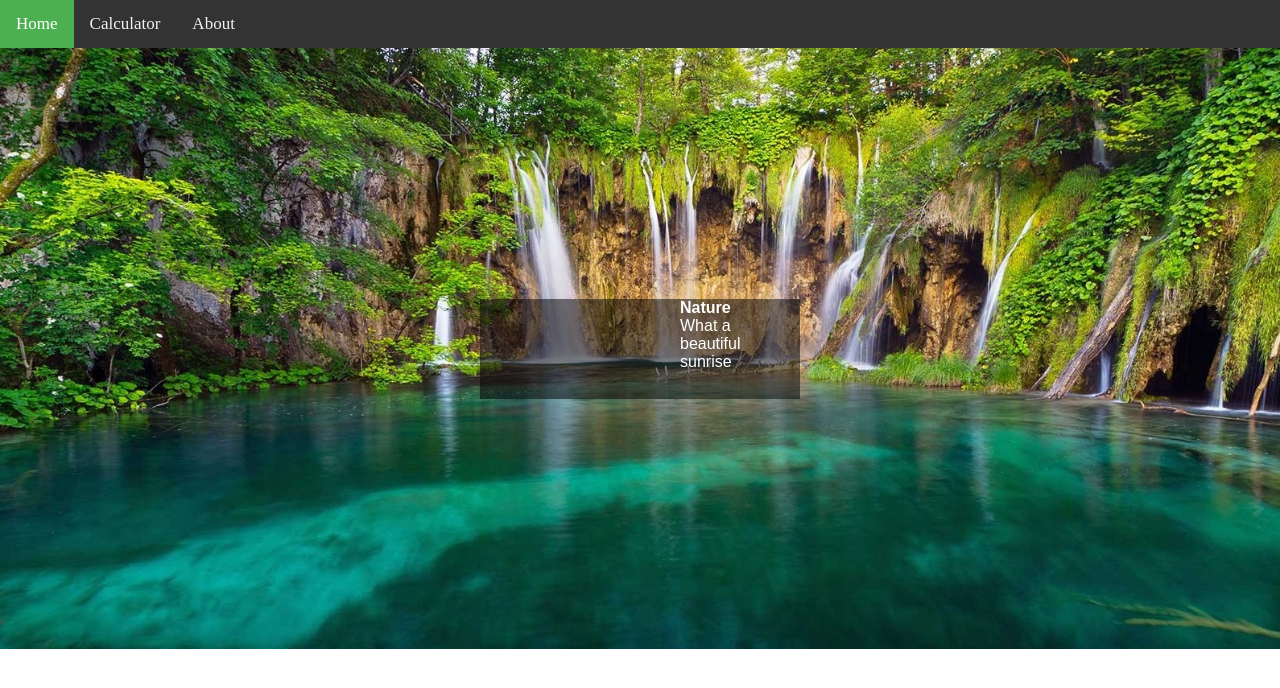
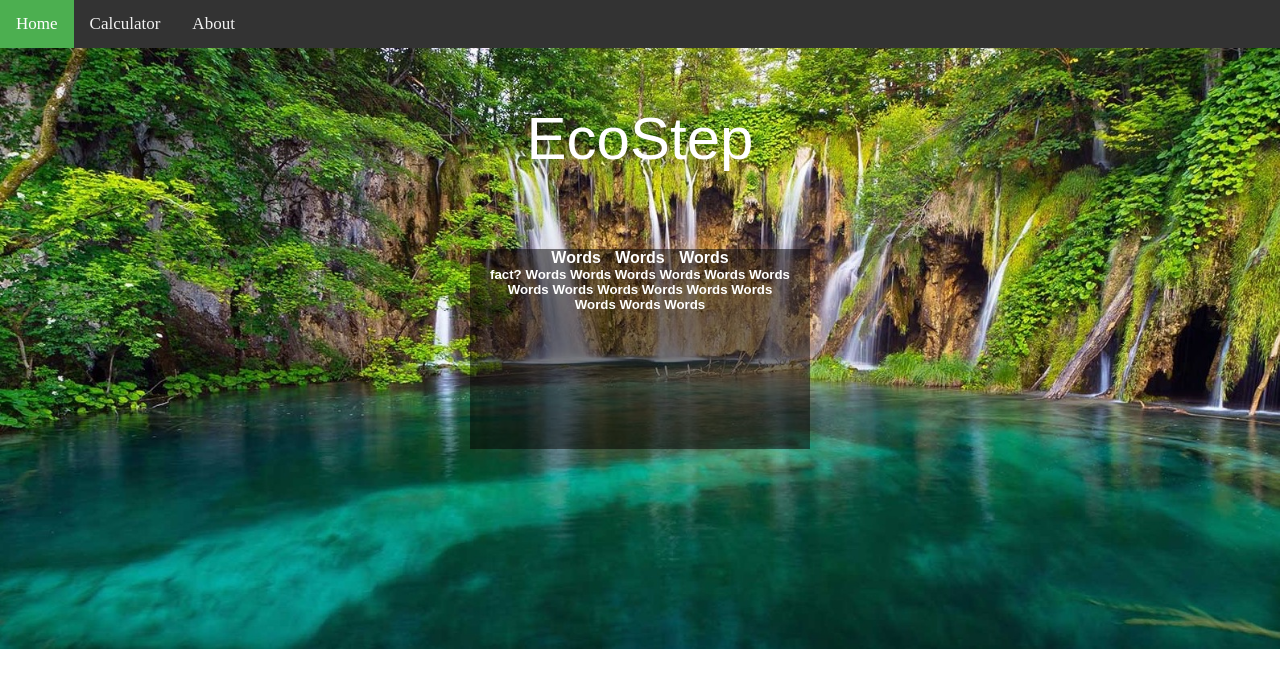
Before and after one commit to fadybesada/EcoStep, a Python web app: template templates/mainpage.html in a window 1280 px wide. Shown: the top 688 px of the page. Run offline with Jinja, Linux system fonts and the light colour scheme; the template is opened without the code that fills it, so the values that code supplies are empty.

Commit message:
getting somewhere with main page

```diff
--- a/static/css/mainPage.css
+++ b/static/css/mainPage.css
@@ -1,3 +1,15 @@
+.centered {
+  position: absolute;
+  top: 15%;
+  left: 50%;
+  transform: translate(-50%, -50%);
+  font-family: Arial;
+  font-size: 60px;
+  color: white;
+}
+/* TEXT BLOCK FOR FIRST IMAGE  */
+
+
 .container {
   position: relative;
   font-family: Arial;
@@ -5,13 +17,26 @@
   align-items: center;
   justify-content: space-evenly;
 }
-
 .text-block {
   position: absolute;
-  height: 100px;
-  width: 100px;
+  height: 200px;
+  width: 300px;
   background-color: rgba(0, 0, 0, 0.5);
-  color: white;
-  padding-left: 200px;
+  padding-left: 20px;
   padding-right: 20px;
 }
+
+/* TEXT INSIDE THE BLOCK  */
+h4{
+  color: white;
+  word-spacing: 10px;
+  font-family: sans-serif;
+  text-align: center;
+
+}
+h5{
+  color: white;
+
+  font-family: sans-serif;
+  text-align: center;
+}
--- a/templates/mainpage.html
+++ b/templates/mainpage.html
@@ -18,11 +18,13 @@
   <body>
 
       <!--  TOP IMAGE   -->
+
   <div class="container">
   <img src="/static/images/nature1.jpg" alt="Nature" style="width:100%;">
+  <div class="centered">EcoStep</div>
     <div class="text-block">
-      <h4>Nature</h4>
-      <p>What a beautiful sunrise</p>
+      <h4>Words Words Words</h4>
+      <h5>fact? Words Words Words Words Words Words Words Words Words Words Words Words Words Words Words</h5>
     </div>
   </div>
 
```
